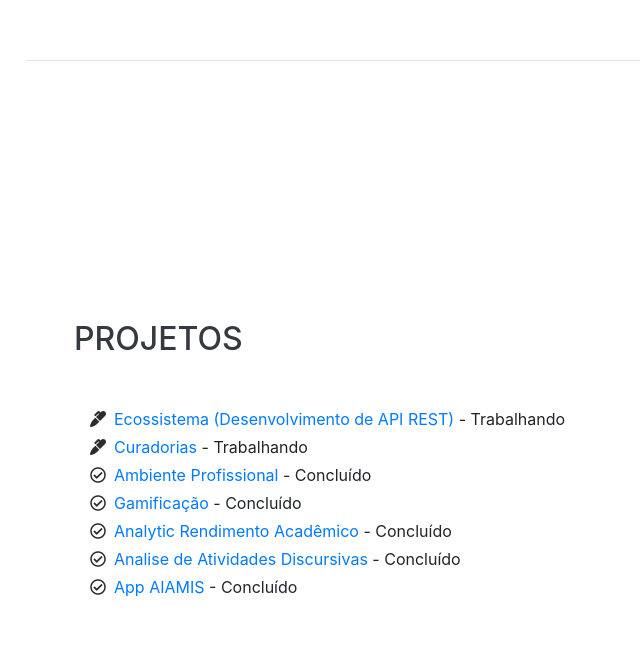
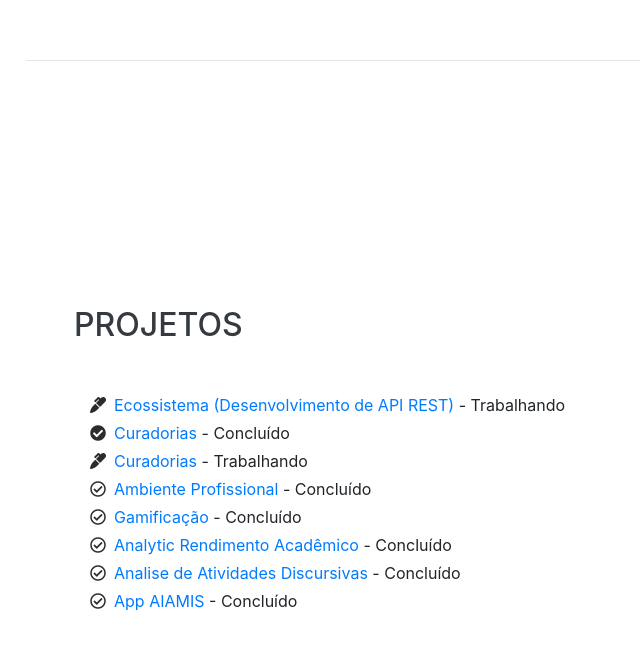
Before and after one commit to jairochaves2/jairochaves2.github.io, a website with bundled scripts: page index.html in a window 1280 px wide. Shown: the part 3561-4210 px from the top of the page, without its empty margins (246-886 px from the left). Built offline with nearby package versions, Linux system fonts and the light colour scheme; some icons are missing; a web font is replaced by a local one.

Commit message:
Update index.html

```diff
--- a/index.html
+++ b/index.html
@@ -372,6 +372,13 @@
               - Trabalhando
             </li>
             <li class="mb-1">
+              <i class="fa-li fas fa-check-circle" style="color: #2c2c2e;"></i>
+              <a href="https://material.aiamis.com.br/disciplina/008ed70cf9" target="_blank"
+                >Curadorias</a
+              >
+              - Concluído
+            </li>
+            <li class="mb-1">
               <i class="fa-li fas fa-marker" style="color: #2c2c2e;"></i>
               <a href="http://curadoria.aiamis.com.br/" target="_blank"
                 >Curadorias</a
```
